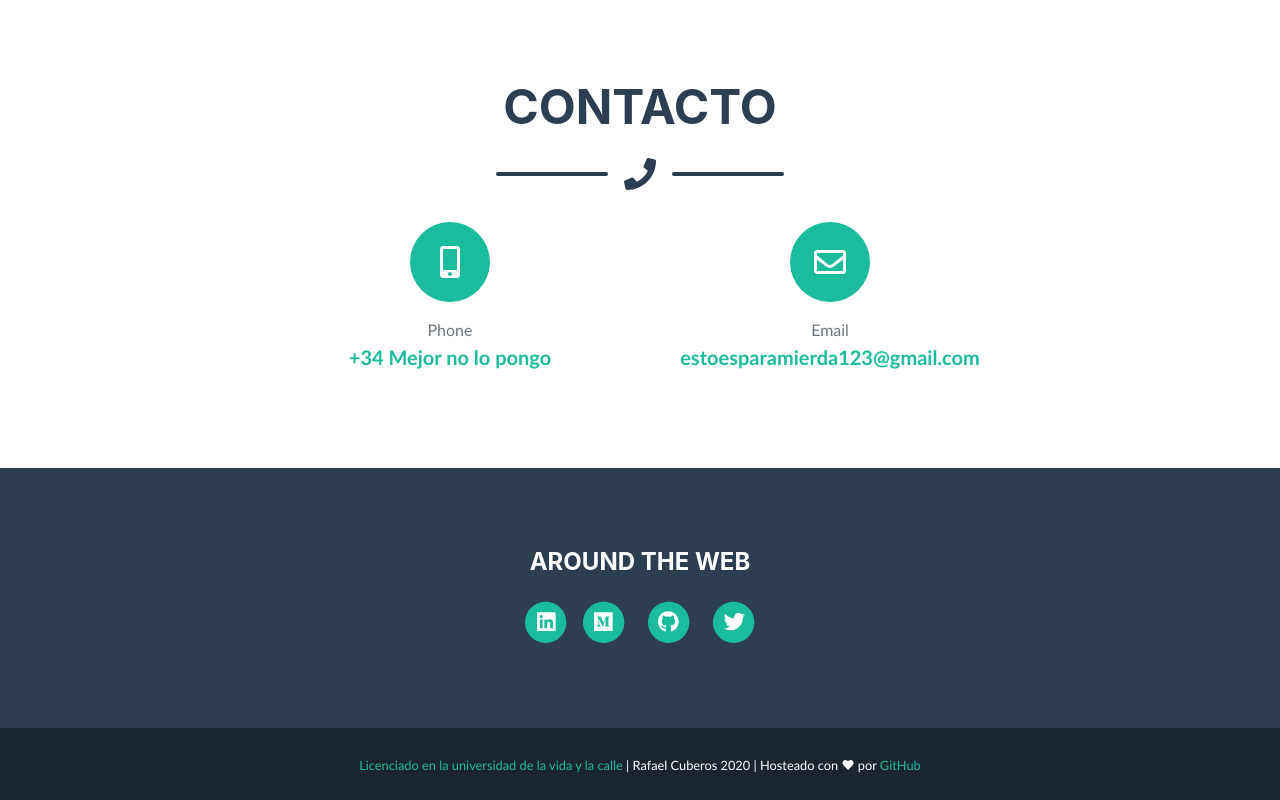
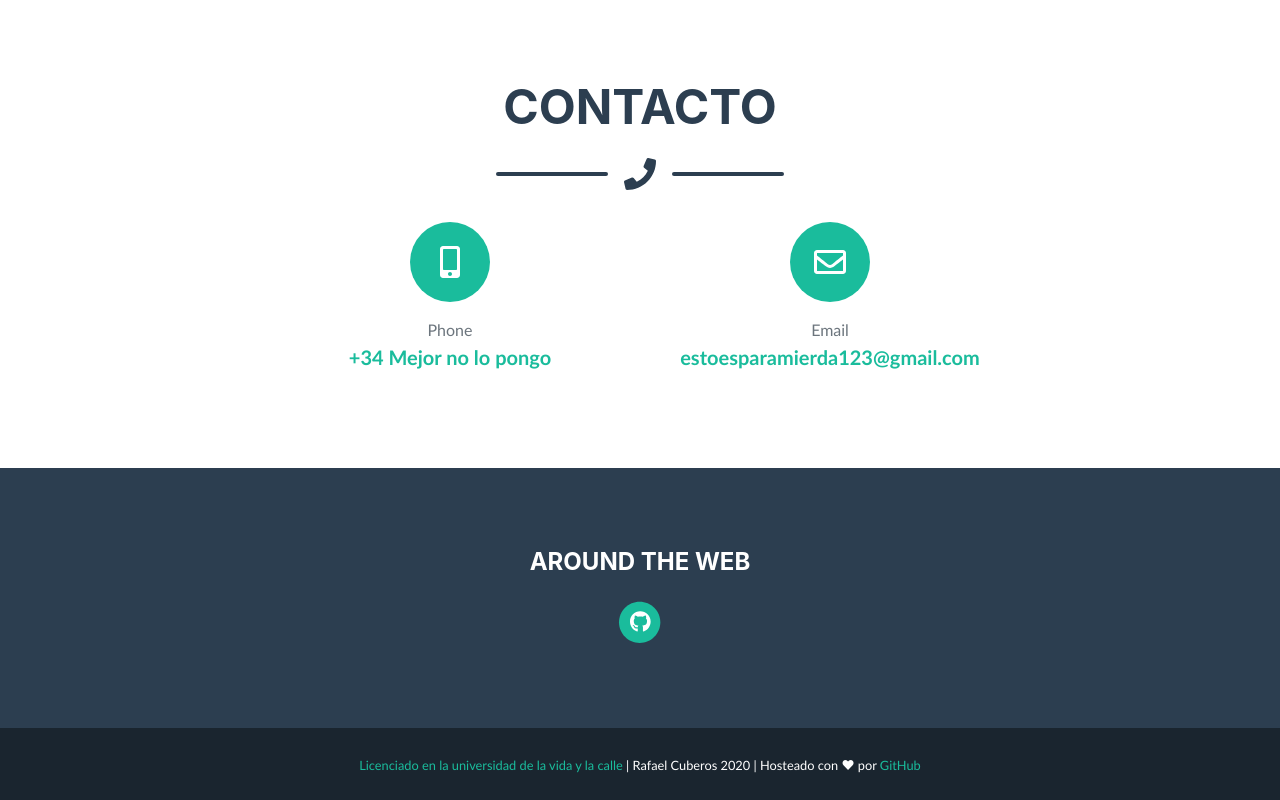
Before and after one commit to RafaCM23/blueLion, a plain HTML site: page index.html in a window 1280 px wide. Shown: the part 2041-2841 px from the top of the page. Drawn offline with Linux system fonts and the light colour scheme; a web font is replaced by a local one.

Commit message:
Cambiando nombre de autor

```diff
--- a/index.html
+++ b/index.html
@@ -178,37 +178,18 @@
                 <!-- Footer Social Icons-->
                 <div class="col-lg-4 mb-5 mb-lg-0">
                     <h4 class="mb-4">AROUND THE WEB</h4>
-                    <a target="_blank" href="https://www.linkedin.com/in/navendup/">
-                        <span class="fa-stack fa-lg">
-                            <i class="fas fa-circle fa-stack-2x"></i>
-                            <i class="fab fa-linkedin fa-stack-1x fa-inverse"></i>
-                        </span>
-                    </a>
+
                     </li>
+
                     <li class="list-inline-item">
-                        <a target="_blank" href="https://medium.com/@navendupottekkat">
-                            <span class="fa-stack fa-lg">
-                                <i class="fas fa-circle fa-stack-2x"></i>
-                                <i class="fab fa-medium fa-stack-1x fa-inverse"></i>
-                            </span>
-                        </a>
-                    </li>
-                    <li class="list-inline-item">
-                        <a target="blank" href="https://github.com/navendu-pottekkat">
+                        <a target="blank" href="https://github.com/rafacm23">
                             <span class="fa-stack fa-lg">
                                 <i class="fas fa-circle fa-stack-2x"></i>
                                 <i class="fab fa-github fa-stack-1x fa-inverse"></i>
                             </span>
                         </a>
                     </li>
-                    <li class="list-inline-item">
-                        <a target="blank" href="https://twitter.com/navendu_23">
-                            <span class="fa-stack fa-lg">
-                                <i class="fas fa-circle fa-stack-2x"></i>
-                                <i class="fab fa-twitter fa-stack-1x fa-inverse"></i>
-                            </span>
-                        </a>
-                    </li>
+
                 </div>
                 <!-- Footer About Text-->
                 <div class="col-lg-4">
```
